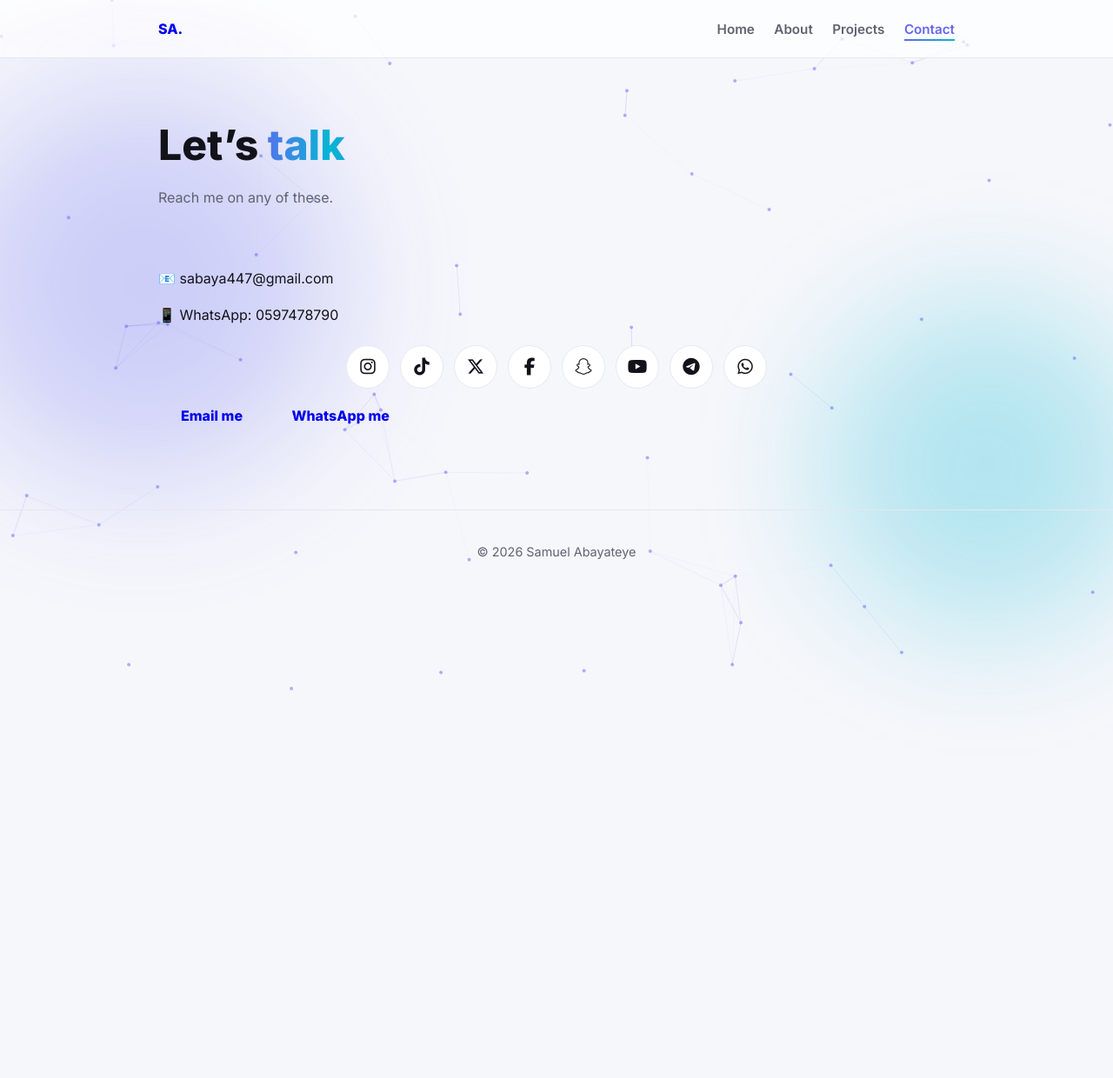
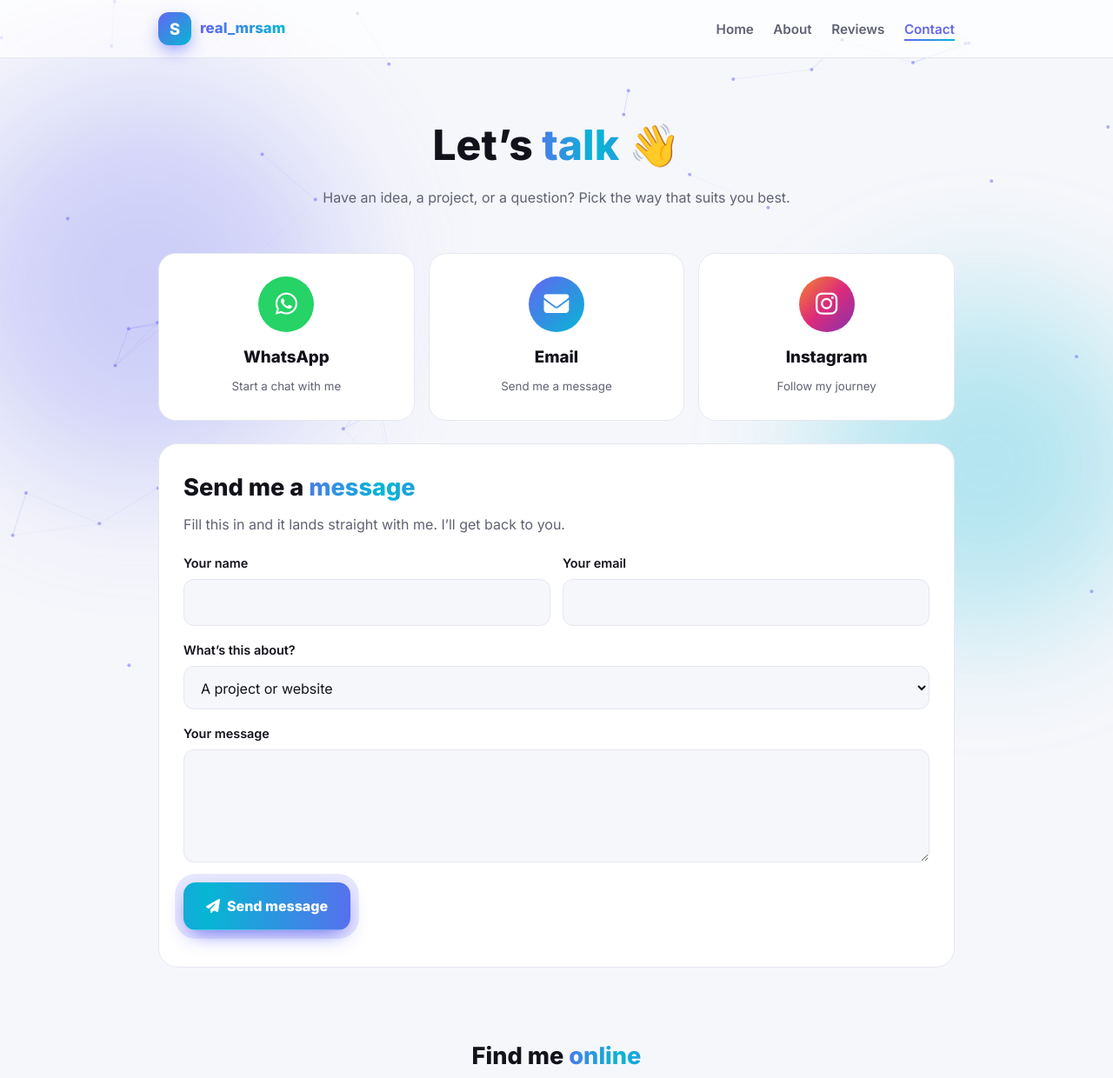
Before and after one commit to realmrsam/portfolio, a plain HTML site: page contact.html in a window 1280 px wide. Shown: the top 1240 px of the page at 87% size. Before the commit the page ends 800 px from the top, so only its background shows below. Drawn offline with Linux system fonts and the light colour scheme.

Commit message:
Update contact.html

```diff
--- a/contact.html
+++ b/contact.html
@@ -4,7 +4,7 @@
 <meta charset="utf-8">
 <meta name="viewport" content="width=device-width, initial-scale=1">
 <title>Contact – Samuel Abayateye</title>
-<meta name="description" content="Contact Samuel Abayateye (real_mrsam) by email, WhatsApp or social media.">
+<meta name="description" content="Contact Samuel Abayateye (real_mrsam) by message, WhatsApp, email or social media.">
 <link href="https://fonts.googleapis.com/css2?family=Inter:wght@400;600;800&display=swap" rel="stylesheet">
 <link rel="stylesheet" href="https://cdnjs.cloudflare.com/ajax/libs/font-awesome/6.5.1/css/all.min.css">
 <link rel="stylesheet" href="style.css">
@@ -12,26 +12,67 @@
 <body>
 
 <nav><div class="wrap">
-  <a class="logo" href="index.html">SA.</a>
+  <a class="logo" href="index.html"><span class="mark">S</span><span class="word">real_mrsam</span></a>
   <div>
     <a class="link" href="index.html">Home</a>
     <a class="link" href="about.html">About</a>
-    <a class="link" href="projects.html">Projects</a>
+    <a class="link" href="reviews.html">Reviews</a>
     <a class="link active" href="contact.html">Contact</a>
   </div>
 </div></nav>
 
 <main class="wrap">
-  <div class="page-head">
-    <h1>Let’s <span class="grad">talk</span></h1>
-    <p>Reach me on any of these.</p>
+  <div class="page-head center">
+    <h1>Let’s <span class="grad">talk</span> 👋</h1>
+    <p>Have an idea, a project, or a question? Pick the way that suits you best.</p>
   </div>
 
   <section class="reveal">
-    <div class="contact-box">
-      <p>📧 sabaya447@gmail.com</p>
-      <p>📱 WhatsApp: 0597478790</p>
+    <div class="contact-grid">
+      <a class="c-card c-wa" href="https://wa.me/233597478790?text=Hello%20Samuel%2C%20I%20saw%20your%20portfolio%20and%20I%27d%20like%20to%20talk." target="_blank" rel="noopener">
+        <i class="fa-brands fa-whatsapp"></i><h3>WhatsApp</h3><small>Start a chat with me</small>
+      </a>
+      <a class="c-card c-mail" href="mailto:sabaya447@gmail.com?subject=Hello%20Samuel">
+        <i class="fa-solid fa-envelope"></i><h3>Email</h3><small>Send me a message</small>
+      </a>
+      <a class="c-card c-ig" href="https://www.instagram.com/real_mrsam" target="_blank" rel="noopener">
+        <i class="fa-brands fa-instagram"></i><h3>Instagram</h3><small>Follow my journey</small>
+      </a>
+    </div>
 
+    <div class="form-card">
+      <h2>Send me a <span class="grad">message</span></h2>
+      <p>Fill this in and it lands straight with me. I’ll get back to you.</p>
+
+      <form name="contact" method="POST" data-netlify="true" netlify-honeypot="bot-field" data-success="Message sent! Thank you, I’ll get back to you soon.">
+        <input type="hidden" name="form-name" value="contact">
+        <p hidden><label>Leave this empty: <input name="bot-field"></label></p>
+
+        <div class="two">
+          <div class="field"><label for="cname">Your name</label><input id="cname" name="name" required></div>
+          <div class="field"><label for="cemail">Your email</label><input id="cemail" name="email" type="email" required></div>
+        </div>
+
+        <div class="field">
+          <label for="csubject">What’s this about?</label>
+          <select id="csubject" name="subject">
+            <option>A project or website</option>
+            <option>A business idea</option>
+            <option>A question</option>
+            <option>Just saying hi</option>
+          </select>
+        </div>
+
+        <div class="field"><label for="cmsg">Your message</label><textarea id="cmsg" name="message" required></textarea></div>
+
+        <button class="btn btn-glow" type="submit"><i class="fa-solid fa-paper-plane"></i> Send message</button>
+        <div class="form-status" role="status"></div>
+      </form>
+    </div>
+  </section>
+
+  <section class="reveal center">
+    <h2>Find me <span class="grad">online</span></h2>
     <div class="socials">
       <a href="https://www.instagram.com/real_mrsam" target="_blank" rel="noopener" aria-label="Instagram"><i class="fa-brands fa-instagram"></i></a>
       <a href="https://www.tiktok.com/@real_mrsam" target="_blank" rel="noopener" aria-label="TikTok"><i class="fa-brands fa-tiktok"></i></a>
@@ -40,11 +81,6 @@
       <a href="https://www.snapchat.com/add/real_mrsam" target="_blank" rel="noopener" aria-label="Snapchat"><i class="fa-brands fa-snapchat"></i></a>
       <a href="https://www.youtube.com/@real_mrsam" target="_blank" rel="noopener" aria-label="YouTube"><i class="fa-brands fa-youtube"></i></a>
       <a href="https://t.me/real_mrsam" target="_blank" rel="noopener" aria-label="Telegram"><i class="fa-brands fa-telegram"></i></a>
-        <a href="https://wa.me/233597478790?text=Hello%20Samuel%2C%20I%20saw%20your%20portfolio%20and%20I%27d%20like%20to%20talk." target="_blank" rel="noopener" aria-label="WhatsApp"><i class="fa-brands fa-whatsapp"></i></a>
-      </div>
-
-      <a class="btn btn-main" href="mailto:sabaya447@gmail.com">Email me</a>
-      <a class="btn btn-ghost" href="https://wa.me/233597478790?text=Hello%20Samuel%2C%20I%20saw%20your%20portfolio%20and%20I%27d%20like%20to%20talk.">WhatsApp me</a>
     </div>
   </section>
 </main>
```
Lines whose indentation alone changed are shown as unchanged.
